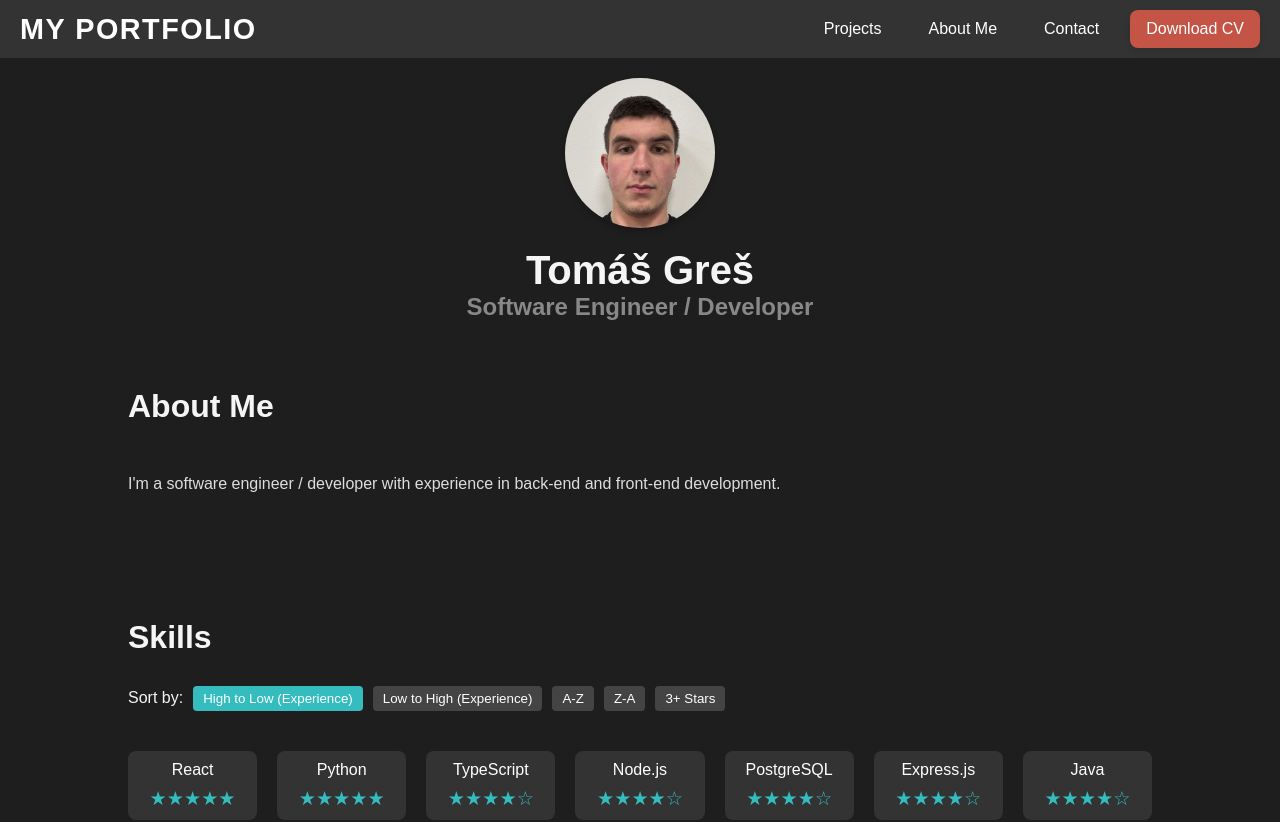
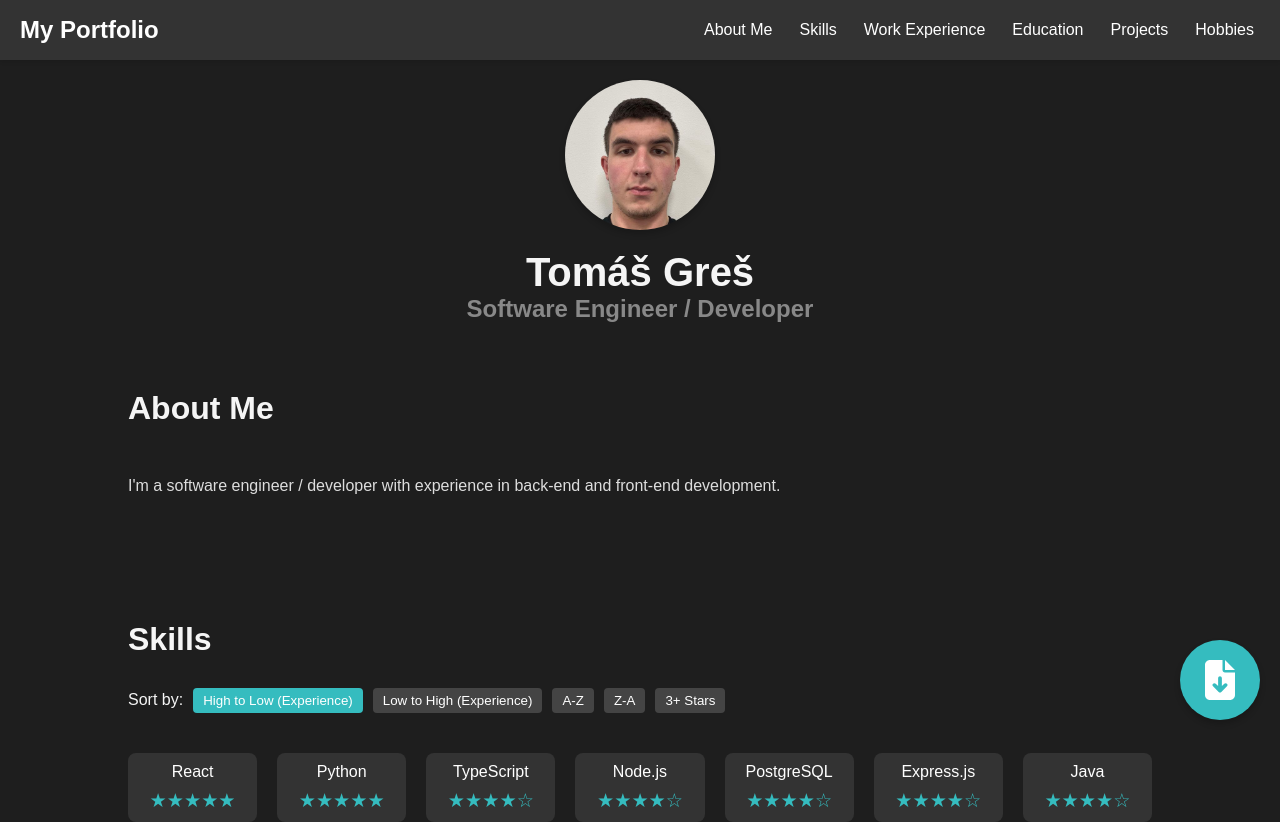
Before and after one commit to YoUnGi102/MyPortfolioWebsite, a React (Vite) app: page /about in a window 1280 px wide. Shown: the top 822 px of the page. Built offline with nearby package versions, Linux system fonts and the light colour scheme.

Commit message:
Updated to one page

```diff
--- a/src/App.tsx
+++ b/src/App.tsx
@@ -1,6 +1,5 @@
 import React from 'react';
 import { BrowserRouter as Router, Route, Routes } from 'react-router-dom';
-import Navbar from './components/Navbar';
 import AboutMe from './components/AboutMe';
 import Timeline from './components/Timeline';
 import Footer from './components/Footer';
@@ -9,7 +8,6 @@ import './App.css';
 const App: React.FC = () => {
   return (
     <Router>
-      <Navbar />
       <Routes>
         <Route path="/" element={<Timeline />} />
         <Route path="/about" element={<AboutMe />} />
--- a/src/components/AboutMe.styles.ts
+++ b/src/components/AboutMe.styles.ts
@@ -2,7 +2,7 @@ import styled from 'styled-components';
 
 export const AboutContainer = styled.div`
   width: 80%;
-  margin: 0 auto;
+  margin: 60px auto;
   padding: 20px;
   display: flex;
   flex-direction: column;
@@ -231,3 +231,79 @@ export const ProjectDescription = styled.p`
   color: #ccc;
   margin: 0;
 `;
+
+export const HobbiesContainer = styled.div`
+  display: flex;
+  flex-wrap: wrap;
+  gap: 15px;
+  justify-content: center;
+`;
+
+export const HobbyCard = styled.div`
+  background-color: #333;
+  color: #f5f5f5;
+  padding: 10px 20px;
+  border-radius: 8px;
+  font-size: 1em;
+  text-align: center;
+  box-shadow: 0 4px 6px rgba(0, 0, 0, 0.2);
+  transition: transform 0.3s;
+
+  &:hover {
+    transform: scale(1.05);
+  }
+`;
+
+export const CVButton = styled.a`
+  position: fixed;
+  bottom: 80px;
+  right: 20px;
+  width: 80px;
+  height: 80px;
+  background-color: #35bcbf;
+  color: #fff;
+  text-decoration: none;
+  font-size: 2.5em; /* Adjust icon size */
+  border-radius: 50%;
+  box-shadow: 0 4px 6px rgba(0, 0, 0, 0.2);
+  transition:
+    transform 0.3s,
+    background-color 0.3s;
+  cursor: pointer;
+  z-index: 9999;
+  display: flex;
+  justify-content: center;
+  align-items: center;
+
+  &:hover {
+    transform: scale(1.1);
+    background-color: #2ba9a8;
+
+    .tooltip {
+      opacity: 1;
+      visibility: visible;
+    }
+  }
+
+  &:active {
+    transform: scale(0.95);
+  }
+
+  .tooltip {
+    position: absolute;
+    bottom: 80px;
+    right: -20px;
+    background-color: #333;
+    color: #fff;
+    padding: 5px 10px;
+    border-radius: 4px;
+    font-size: 0.5em;
+    white-space: nowrap;
+    opacity: 0;
+    visibility: hidden;
+    transition:
+      opacity 0.3s,
+      visibility 0.3s;
+    z-index: 10000;
+  }
+`;
--- a/src/components/AboutMe.tsx
+++ b/src/components/AboutMe.tsx
@@ -1,5 +1,5 @@
 // AboutMe.tsx
-import React, { useState } from 'react';
+import React, { useState, useRef } from 'react';
 import skillsData, { Skill } from '../data/skills'; // Import skills
 import projectsData, { Project } from '../data/projects'; // Import projects
 import {
@@ -34,13 +34,34 @@ import {
   ProjectInfo,
   ProjectTitle,
   ProjectDescription,
+  HobbiesContainer,
+  HobbyCard,
+  CVButton,
 } from './AboutMe.styles';
+import { FontAwesomeIcon } from '@fortawesome/react-fontawesome';
+import { faFileDownload } from '@fortawesome/free-solid-svg-icons';
+import Navbar from './Navbar';
+
+const hobbies = [
+  'Cycling',
+  'Reading Sci-Fi Books',
+  'Photography',
+  'Gaming',
+  'Cooking',
+  'Traveling',
+];
 
 const AboutMe: React.FC = () => {
   const [skills, setSkills] = useState<Skill[]>(skillsData); // Load skills from data
   const [sortOption, setSortOption] = useState<
     'high-low' | 'low-high' | 'a-z' | 'z-a' | 'three-plus'
   >('high-low');
+  const aboutRef = useRef<HTMLDivElement>(null);
+  const skillsRef = useRef<HTMLDivElement>(null);
+  const experienceRef = useRef<HTMLDivElement>(null);
+  const educationRef = useRef<HTMLDivElement>(null);
+  const projectsRef = useRef<HTMLDivElement>(null);
+  const hobbiesRef = useRef<HTMLDivElement>(null);
 
   // Sorting and filtering logic for skills
   const processedSkills = skills
@@ -53,27 +74,42 @@ const AboutMe: React.FC = () => {
       return 0;
     });
 
+  const handleNavigate = (sectionId: string) => {
+    const sectionRefs: Record<string, React.RefObject<HTMLDivElement>> = {
+      about: aboutRef,
+      skills: skillsRef,
+      experience: experienceRef,
+      education: educationRef,
+      projects: projectsRef,
+      hobbies: hobbiesRef,
+    };
+
+    const targetRef = sectionRefs[sectionId];
+    if (targetRef && targetRef.current) {
+      targetRef.current.scrollIntoView({ behavior: 'smooth' });
+    }
+  };
+
   return (
+    <>
+      <Navbar onNavigate={handleNavigate} />
       <AboutContainer>
-      {/* Header Section */}
         <Header>
           <ProfileImage src="/profile.jpg" alt="Tomas Gres" />
           <Title>Tomáš Greš</Title>
           <Subtitle>Software Engineer / Developer</Subtitle>
         </Header>
 
-      {/* Biography Section */}
         <Section>
-        <SectionTitle>About Me</SectionTitle>
+          <SectionTitle ref={aboutRef}>About Me</SectionTitle>
           <Text>
             I'm a software engineer / developer with experience in back-end and
             front-end development.
           </Text>
         </Section>
 
-      {/* Skills Section */}
         <Section>
-        <SectionTitle>Skills</SectionTitle>
+          <SectionTitle ref={skillsRef}>Skills</SectionTitle>
           <FilterContainer>
             <span>Sort by:</span>
             <FilterButton
@@ -121,9 +157,8 @@ const AboutMe: React.FC = () => {
           </SkillsGrid>
         </Section>
 
-      {/* Work Experience Section */}
         <Section>
-        <SectionTitle>Work Experience</SectionTitle>
+          <SectionTitle ref={experienceRef}>Work Experience</SectionTitle>
           <ExperienceCard>
             <ExperienceTitle>Full Stack Developer</ExperienceTitle>
             <ExperienceSubTitle>Wise Home, 2023</ExperienceSubTitle>
@@ -143,9 +178,8 @@ const AboutMe: React.FC = () => {
           </ExperienceCard>
         </Section>
 
-      {/* Education Section */}
         <Section>
-        <SectionTitle>Education</SectionTitle>
+          <SectionTitle ref={educationRef}>Education</SectionTitle>
           <EducationContainer>
             <EducationCard>
               <InstitutionLogo
@@ -189,9 +223,8 @@ const AboutMe: React.FC = () => {
           </EducationContainer>
         </Section>
 
-      {/* Projects Section */}
         <Section>
-        <SectionTitle>Projects</SectionTitle>
+          <SectionTitle ref={projectsRef}>Projects</SectionTitle>
           <ProjectsGrid>
             {projectsData.map((project, index) => (
               <ProjectCard key={index}>
@@ -204,7 +237,22 @@ const AboutMe: React.FC = () => {
             ))}
           </ProjectsGrid>
         </Section>
+
+        <Section>
+          <SectionTitle ref={hobbiesRef}>Hobbies</SectionTitle>
+          <HobbiesContainer>
+            {hobbies.map((hobby, index) => (
+              <HobbyCard key={index}>{hobby}</HobbyCard>
+            ))}
+          </HobbiesContainer>
+        </Section>
+
+        <CVButton href="/Tomas_Gres_CV.pdf" download>
+          <FontAwesomeIcon icon={faFileDownload} />
+          <span className="tooltip">Download CV</span>
+        </CVButton>
       </AboutContainer>
+    </>
   );
 };
 
--- a/src/components/Navbar.styles.ts
+++ b/src/components/Navbar.styles.ts
@@ -1,87 +1,46 @@
-// Navbar.styles.ts
 import styled from 'styled-components';
-import { Link } from 'react-router-dom';
 
-export const NavbarContainer = styled.div`
+export const NavbarContainer = styled.div<{ isVisible: boolean }>`
+  position: fixed;
+  top: 0;
+  left: 0;
+  box-sizing: border-box;
+  width: 100%;
+  height: 60px;
+  background-color: #333333;
+  color: #ffffff;
   display: flex;
   justify-content: space-between;
   align-items: center;
-  padding: 10px 20px;
-  background-color: #333333;
+  padding: 0 20px;
+  z-index: 9999;
+  box-shadow: 0 2px 4px rgba(0, 0, 0, 0.1);
+  transition: transform 0.3s ease-in-out;
+
+  /* Slide up when not visible */
+  transform: ${({ isVisible }) =>
+    isVisible ? 'translateY(0)' : 'translateY(-100%)'};
+`;
+
+export const NavbarTitle = styled.div`
+  font-size: 1.5em;
+  font-weight: bold;
+`;
+
+export const NavLinks = styled.div`
+  display: flex;
+  gap: 15px;
+`;
+
+export const NavLink = styled.button`
+  background: none;
+  border: none;
   color: #ffffff;
+  font-size: 1em;
+  cursor: pointer;
+  transition: color 0.2s;
 
-  @media (max-width: 768px) {
-    padding: 10px;
+  &:hover {
+    color: #35bcbf;
   }
 `;
-
-export const NavLinks = styled.div<{ isOpen: boolean }>`
-  display: flex;
-  gap: 15px;
-
-  @media (max-width: 768px) {
-    display: ${({ isOpen }) => (isOpen ? 'flex' : 'none')};
-    flex-direction: column;
-    position: absolute;
-    top: 60px;
-    left: 0;
-    width: 100%;
-    background-color: #333333;
-    padding: 20px;
-  }
-`;
-
-export const NavLink = styled(Link)`
-  padding: 10px 16px;
-  text-decoration: none;
-  color: #ffffff;
-  font-size: 1em;
-  transition:
-    background-color 0.3s ease,
-    transform 0.3s ease;
-  &:hover {
-    color: #aaaaaa;
-  }
-`;
-
-export const DownloadButton = styled(NavLink).attrs({ as: 'a' })`
-  background-color: #c35446;
-  border-radius: 8px;
-  color: #ffffff;
-  text-decoration: none;
-  font-size: 1em;
-  font-weight: 500;
-  text-align: center;
-  box-shadow: 0 4px 6px rgba(0, 0, 0, 0.1);
-  cursor: pointer;
-`;
-
-export const Hamburger = styled.div`
-  display: none;
-  cursor: pointer;
-  font-size: 1.5em;
-
-  @media (max-width: 768px) {
-    display: block;
-  }
-`;
-
-export const NavbarTitle = styled.h1`
-  font-size: 1.8em;
-  font-weight: bold;
-  color: #ffffff;
-  margin: 0;
-  padding: 0;
-  text-transform: uppercase;
-  letter-spacing: 1.5px;
-  transition: color 0.3s ease;
-
-  &:hover {
-    color: #aaaaaa;
-  }
-
-  @media (max-width: 768px) {
-    font-size: 1.5em;
-    letter-spacing: 1px;
-  }
-`;
--- a/src/components/Navbar.tsx
+++ b/src/components/Navbar.tsx
@@ -1,43 +1,44 @@
-import React, { useState } from 'react';
+import React, { useState, useEffect } from 'react';
 import {
+  NavbarContainer,
+  NavLinks,
   NavLink,
   NavbarTitle,
-  NavbarContainer,
-  Hamburger,
-  DownloadButton,
-  NavLinks,
 } from './Navbar.styles';
 
-const Navbar: React.FC = () => {
-  const [isOpen, setIsOpen] = useState(false);
+const Navbar: React.FC<{
+  onNavigate: (sectionId: string) => void;
+}> = ({ onNavigate }) => {
+  const [isVisible, setIsVisible] = useState(true);
+  const [lastScrollY, setLastScrollY] = useState(0);
 
-  const toggleMenu = () => {
-    setIsOpen(!isOpen);
-  };
+  useEffect(() => {
+    const handleScroll = () => {
+      const currentScrollY = window.scrollY;
+      if (currentScrollY > lastScrollY && currentScrollY > 50) {
+        setIsVisible(false); // Hide navbar when scrolling down
+      } else {
+        setIsVisible(true); // Show navbar when scrolling up
+      }
+      setLastScrollY(currentScrollY);
+    };
+
+    window.addEventListener('scroll', handleScroll);
+    return () => window.removeEventListener('scroll', handleScroll);
+  }, [lastScrollY]);
 
   return (
-    <NavbarContainer>
+    <NavbarContainer isVisible={isVisible}>
       <NavbarTitle>My Portfolio</NavbarTitle>
-
-      <Hamburger onClick={toggleMenu}>{isOpen ? '✖' : '☰'}</Hamburger>
-
-      <NavLinks isOpen={isOpen}>
-        <NavLink to="/" onClick={() => setIsOpen(false)}>
-          Projects
+      <NavLinks>
+        <NavLink onClick={() => onNavigate('about')}>About Me</NavLink>
+        <NavLink onClick={() => onNavigate('skills')}>Skills</NavLink>
+        <NavLink onClick={() => onNavigate('experience')}>
+          Work Experience
         </NavLink>
-        <NavLink to="/about" onClick={() => setIsOpen(false)}>
-          About Me
-        </NavLink>
-        <NavLink to="/contact" onClick={() => setIsOpen(false)}>
-          Contact
-        </NavLink>
-        <DownloadButton
-          href="/Tomas_Gres_CV.pdf"
-          download
-          onClick={() => setIsOpen(false)}
-        >
-          Download CV
-        </DownloadButton>
+        <NavLink onClick={() => onNavigate('education')}>Education</NavLink>
+        <NavLink onClick={() => onNavigate('projects')}>Projects</NavLink>
+        <NavLink onClick={() => onNavigate('hobbies')}>Hobbies</NavLink>
       </NavLinks>
     </NavbarContainer>
   );
```
Lines whose indentation alone changed are shown as unchanged.
